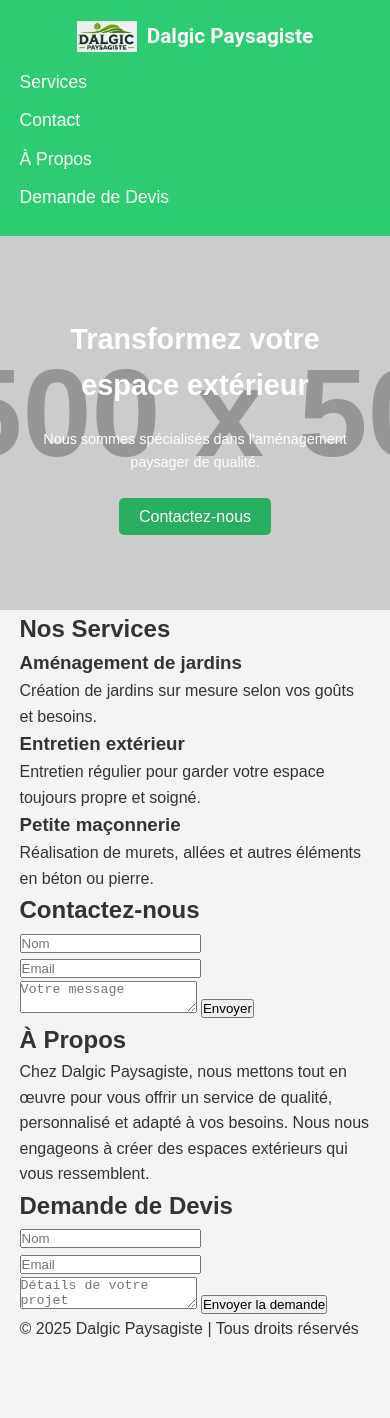
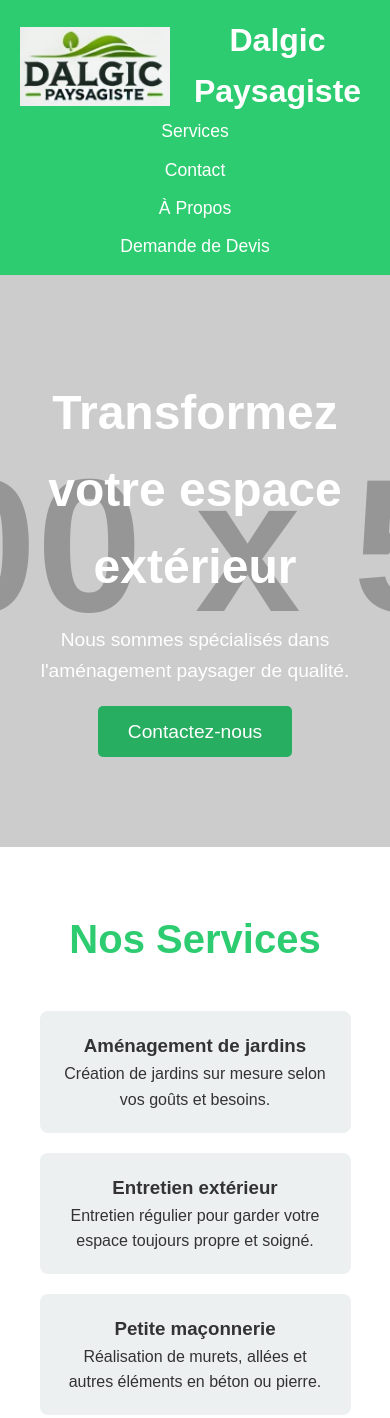
Before and after one commit to Arwayz/Dalgic-Paysagiste, a plain HTML site: page index.html in a window 390 px wide. Shown: the top 1418 px of the page. Before the commit the page ends 1342 px from the top, so only its background shows below. Drawn offline with Linux system fonts and the light colour scheme; placeholder pictures from the web are drawn by us.

Commit message:
Add files via upload

```diff
--- a/Style.css
+++ b/Style.css
@@ -1,10 +1,10 @@
+/* Réinitialisation des marges et paddings */
 * {
     margin: 0;
     padding: 0;
     box-sizing: border-box;
 }
 
-/* Style global */
 body {
     font-family: 'Arial', sans-serif;
     line-height: 1.6;
@@ -13,7 +13,6 @@ body {
     transition: background-color 0.3s ease;
 }
 
-/* Container général */
 .container {
     width: 90%;
     max-width: 1200px;
@@ -22,47 +21,37 @@ body {
 
 /* Header */
 header {
-    background-color: #2ecc71; /* Vert */
+    background-color: #2ecc71;
     color: #fff;
-    padding: 20px 0;
-    transition: background-color 0.3s ease;
+    padding: 15px 0;
     display: flex;
     justify-content: space-between;
     align-items: center;
-    flex-wrap: wrap; /* Pour permettre la réorganisation du contenu sur mobile */
+    flex-wrap: wrap;
 }
 
 header .logo {
     display: flex;
     align-items: center;
-    justify-content: center;
-    margin-bottom: 10px; /* Espacement entre logo et texte */
 }
 
-header .logo img.logo-image {
-    width: 100px; /* Réduit la taille du logo pour mobile */
+header .logo-image {
+    width: 200px; /* Agrandi le logo */
     height: auto;
-    margin-right: 10px;
+    margin-right: 15px;
 }
 
-header h1.logo-text {
-    font-size: 1.8rem;
+header .logo-text {
+    font-size: 2rem;
     color: #fff;
-    font-family: 'Roboto', sans-serif; /* Belle police */
-    text-align: center;
+    font-weight: bold;
+    font-family: 'Poppins', sans-serif;
 }
 
-/* Navigation */
 nav ul {
     display: flex;
-    justify-content: center;
-    margin-top: 10px;
-    flex-wrap: wrap; /* Permet l'ajustement sur mobile */
-}
-
-nav ul li {
+    gap: 20px;
     list-style: none;
-    margin: 0 15px;
 }
 
 nav ul li a {
@@ -73,20 +62,19 @@ nav ul li a {
 }
 
 nav ul li a:hover {
-    color: #27ae60; /* Vert plus foncé */
-    transform: translateY(-5px);
+    color: #27ae60;
 }
 
-/* Section Hero */
+/* Hero Section */
 #hero {
     background: url('https://via.placeholder.com/1500x500') no-repeat center center/cover;
     color: #fff;
-    padding: 80px 0;
+    padding: 100px 0;
     text-align: center;
 }
 
 #hero h2 {
-    font-size: 2.5rem;
+    font-size: 3rem;
     margin-bottom: 20px;
 }
 
@@ -96,11 +84,11 @@ nav ul li a:hover {
 }
 
 #hero .btn {
-    background-color: #27ae60; /* Vert */
-    padding: 12px 25px;
+    background-color: #27ae60;
+    padding: 15px 30px;
     color: #fff;
     text-decoration: none;
-    font-size: 1.1rem;
+    font-size: 1.2rem;
     border-radius: 5px;
     transition: background-color 0.3s ease, transform 0.3s ease;
 }
@@ -110,53 +98,75 @@ nav ul li a:hover {
     transform: scale(1.1);
 }
 
-/* Media Queries pour Mobile */
+/* Sections générales */
+.box-container {
+    padding: 60px 0;
+    background-color: #fff;
+}
+
+.box-container h2 {
+    font-size: 2.5rem;
+    margin-bottom: 40px;
+    text-align: center;
+    color: #2ecc71;
+}
+
+.service-box, .about-box, #quote form {
+    margin: 20px;
+    padding: 20px;
+    background-color: #ecf0f1;
+    border-radius: 8px;
+    text-align: center;
+}
+
+form input,
+form textarea {
+    width: 100%;
+    padding: 10px;
+    margin: 10px 0;
+    border: 1px solid #ccc;
+    border-radius: 5px;
+}
+
+form button {
+    background-color: #2ecc71;
+    padding: 12px 25px;
+    color: #fff;
+    font-size: 1.1rem;
+    border: none;
+    border-radius: 5px;
+    cursor: pointer;
+    transition: background-color 0.3s ease;
+}
+
+form button:hover {
+    background-color: #27ae60;
+    transform: scale(1.05);
+}
+
+/* Footer */
+footer {
+    background-color: #2ecc71;
+    color: #fff;
+    text-align: center;
+    padding: 20px 0;
+}
+
+/* Responsive */
 @media (max-width: 768px) {
-    header .logo img.logo-image {
-        width: 80px; /* Réduit encore la taille du logo sur mobile */
-    }
-
-    header h1.logo-text {
-        font-size: 1.5rem; /* Réduit la taille du texte */
+    header {
+        flex-direction: column;
+        align-items: center;
+        text-align: center;
     }
 
     nav ul {
         flex-direction: column;
+        align-items: center;
+        gap: 10px;
     }
 
-    nav ul li {
-        margin: 5px 0; /* Réduit l'espace entre les éléments du menu */
-    }
-
-    #hero h2 {
-        font-size: 2rem; /* Taille ajustée pour mobile */
-    }
-
-    #hero p {
-        font-size: 1rem; /* Taille de texte ajustée */
-    }
-
-    #hero .btn {
-        font-size: 1rem;
-        padding: 10px 20px;
+    header .logo-image {
+        width: 150px; /* Réduit la taille du logo pour mobile */
     }
 }
-
-/* Pour les très petits écrans (en-dessous de 480px) */
-@media (max-width: 480px) {
-    header .logo img.logo-image {
-        width: 60px; /* Encore plus petit pour les écrans très petits */
-    }
-
-    header h1.logo-text {
-        font-size: 1.3rem; /* Texte réduit pour petit écran */
-    }
-
-    #hero h2 {
-        font-size: 1.8rem; /* Encore plus petit */
-    }
-
-    #hero p {
-        font-size: 0.9rem;
-    }
-}
```
